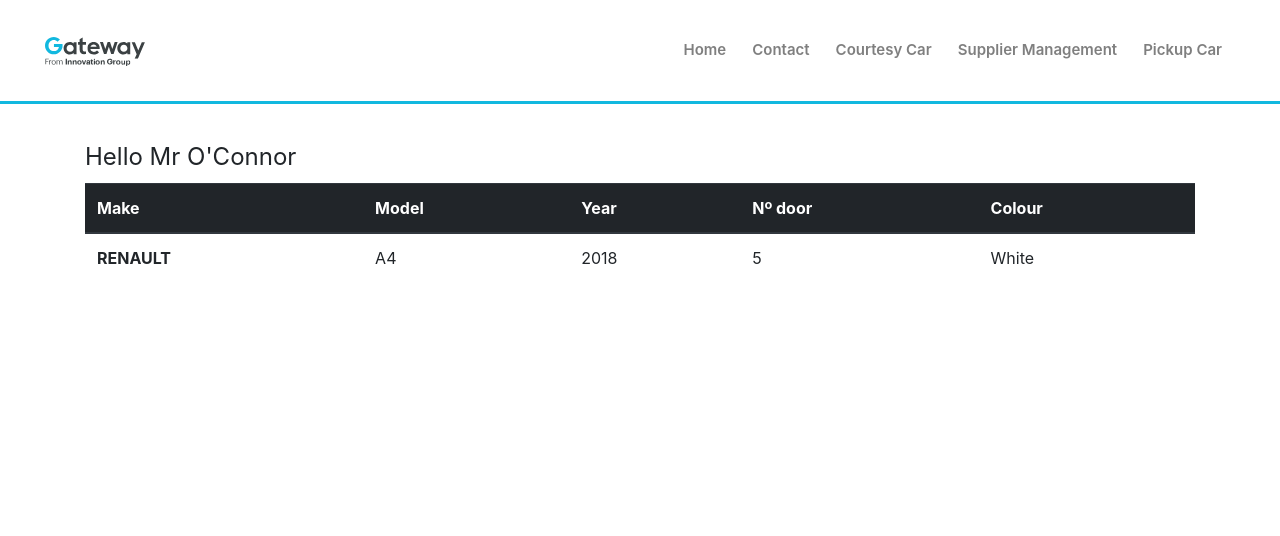
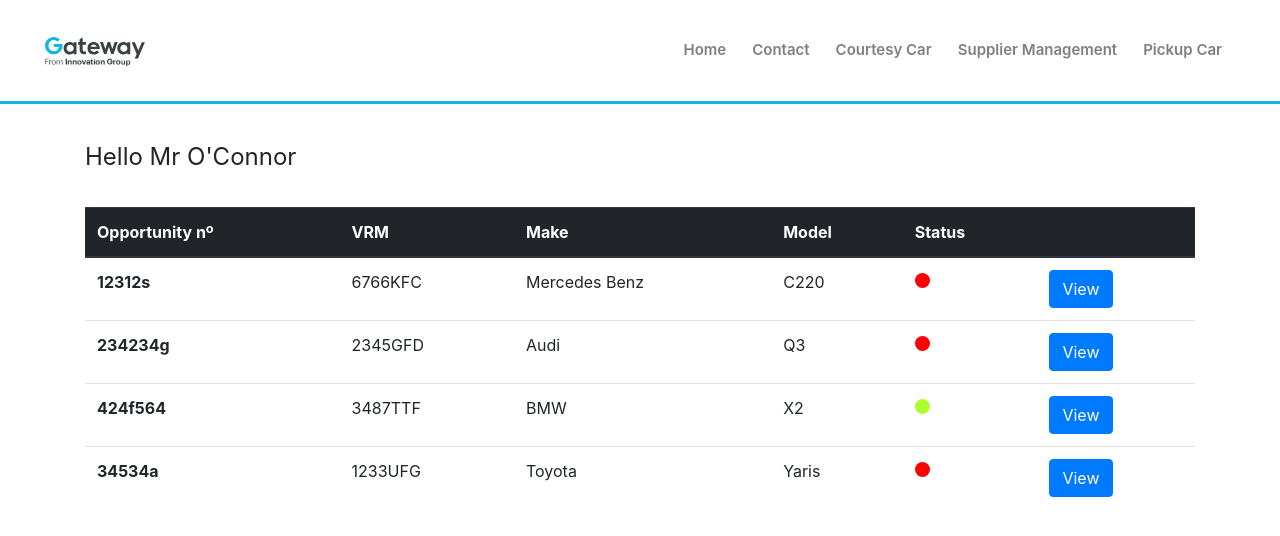
Before and after one commit to DSGDSR/ig-mywip, an Angular app: page / in a window 1280 px wide. Shown: the top 536 px of the page. Built offline with nearby package versions, Linux system fonts and the light colour scheme.

Commit message:
Added home screen usability

```diff
--- a/src/app/app-routing.module.ts
+++ b/src/app/app-routing.module.ts
@@ -10,7 +10,7 @@ const routes: Routes = [
   { path: '', component: HomeComponent },
   { path: 'home', component: HomeComponent },
   { path: 'contact', component: ContactComponent },
-  { path: 'supplier-mgt', component: SupplierMgtComponent },
+  { path: 'supplier-mgt/:id', component: SupplierMgtComponent },
   { path: 'courtesy-car', component: CourtesyCarComponent },
   { path: 'pickup', component: PickupComponent },
   { path: '*', component: HomeComponent }
--- a/src/app/pages/home/home.component.css
+++ b/src/app/pages/home/home.component.css
@@ -0,0 +1,15 @@
+.dot {
+    height: 15px;
+    width: 15px;
+    background-color: #bbb;
+    border-radius: 50%;
+    display: inline-block;
+}
+
+.red {
+    background-color: red !important;
+}
+
+.green {
+    background-color: greenyellow !important;
+}
--- a/src/app/pages/home/home.component.html
+++ b/src/app/pages/home/home.component.html
@@ -1,24 +1,26 @@
 
 <fieldset>
-  <legend>Hello Mr O'Connor</legend>
+  <legend>Hello Mr O'Connor</legend><br>
 
   <table class="table">
     <thead class="thead-dark">
       <tr>
+        <th scope="col">Opportunity nº</th>
+        <th scope="col">VRM</th>
         <th scope="col">Make</th>
         <th scope="col">Model</th>
-        <th scope="col">Year</th>
-        <th scope="col">Nº door</th>
-        <th scope="col">Colour</th>
+        <th scope="col">Status</th>
+        <th></th>
       </tr>
     </thead>
     <tbody>
-      <tr>
-        <th scope="row">RENAULT</th>
-        <td>A4</td>
-        <td>2018</td>
-        <td>5</td>
-        <td>White</td>
+      <tr *ngFor="let car of cars">
+        <th scope="row">{{car.id}}</th>
+        <td>{{car.vrm}}</td>
+        <td>{{car.make}}</td>
+        <td>{{car.model}}</td>
+        <td><span [class.red]="!car.status" [class.green]="car.status" class="dot"></span></td>
+        <td><a href="supplier-mgt/{{car.vrm}}" role="button" class="btn btn-primary">View</a></td>
       </tr>
     </tbody>
   </table>
--- a/src/app/pages/home/home.component.ts
+++ b/src/app/pages/home/home.component.ts
@@ -1,5 +1,5 @@
 import { Component, OnInit } from '@angular/core';
-import { Car } from 'src/app/models/car.interface';
+import { Opportunity } from 'src/app/models/car.interface';
 
 @Component({
   selector: 'app-home',
@@ -8,34 +8,66 @@ import { Car } from 'src/app/models/car.interface';
 })
 export class HomeComponent implements OnInit {
 
-  public cars: Car[];
+  public cars: Opportunity[];
 
   constructor() {
     this.cars = [
       {
-        model: 'Mercedes Benz',
-        make: 'C220',
+        id: '12312s',
+        status: false,
+        proggress: {
+          trunk: 23,
+          backw: 78,
+          tail: 100,
+          step: 5
+        },
+        make: 'Mercedes Benz',
+        model: 'C220',
         vrm: '6766KFC',
         pickupDate: null,
-        incidentDate: new Date('22-01-2019')
+        incidentDate: new Date('01-22-2019')
       }, {
-        model: 'Audi',
-        make: 'Q3',
+        id: '234234g',
+        status: false,
+        proggress: {
+          trunk: 100,
+          backw: 80,
+          tail: 0,
+          step: 45
+        },
+        make: 'Audi',
+        model: 'Q3',
         vrm: '2345GFD',
         pickupDate: null,
-        incidentDate: new Date('22-01-2019')
+        incidentDate: new Date('02-27-2019')
       }, {
-        model: 'Mercedes Benz',
-        make: 'C220',
-        vrm: '6766KFC',
+        id: '424f564',
+        status: true,
+        proggress: {
+          trunk: 100,
+          backw: 100,
+          tail: 100,
+          step: 100
+        },
+        make: 'BMW',
+        model: 'X2',
+        vrm: '3487TTF',
+        pickupDate: new Date('27-03-2019'),
+        incidentDate: new Date('11-17-2018')
+      }, {
+        id: '34534a',
+        status: false,
+        proggress: {
+          trunk: 70,
+          backw: 75,
+          tail: 34,
+          step: 12
+        },
+        make: 'Toyota',
+        model: 'Yaris',
+        vrm: '1233UFG',
         pickupDate: null,
-        incidentDate: new Date('22-01-2019')
-      }, {
-        model: 'Mercedes Benz',
-        make: 'C220',
-        vrm: '6766KFC',
-        pickupDate: null,
-        incidentDate: new Date('22-01-2019')
+        incidentDate: new Date('12-12-2018')
       }
     ]
   }
```
Also changed, not shown: src/app/models/car.interface.ts (+9 -1 lines).
